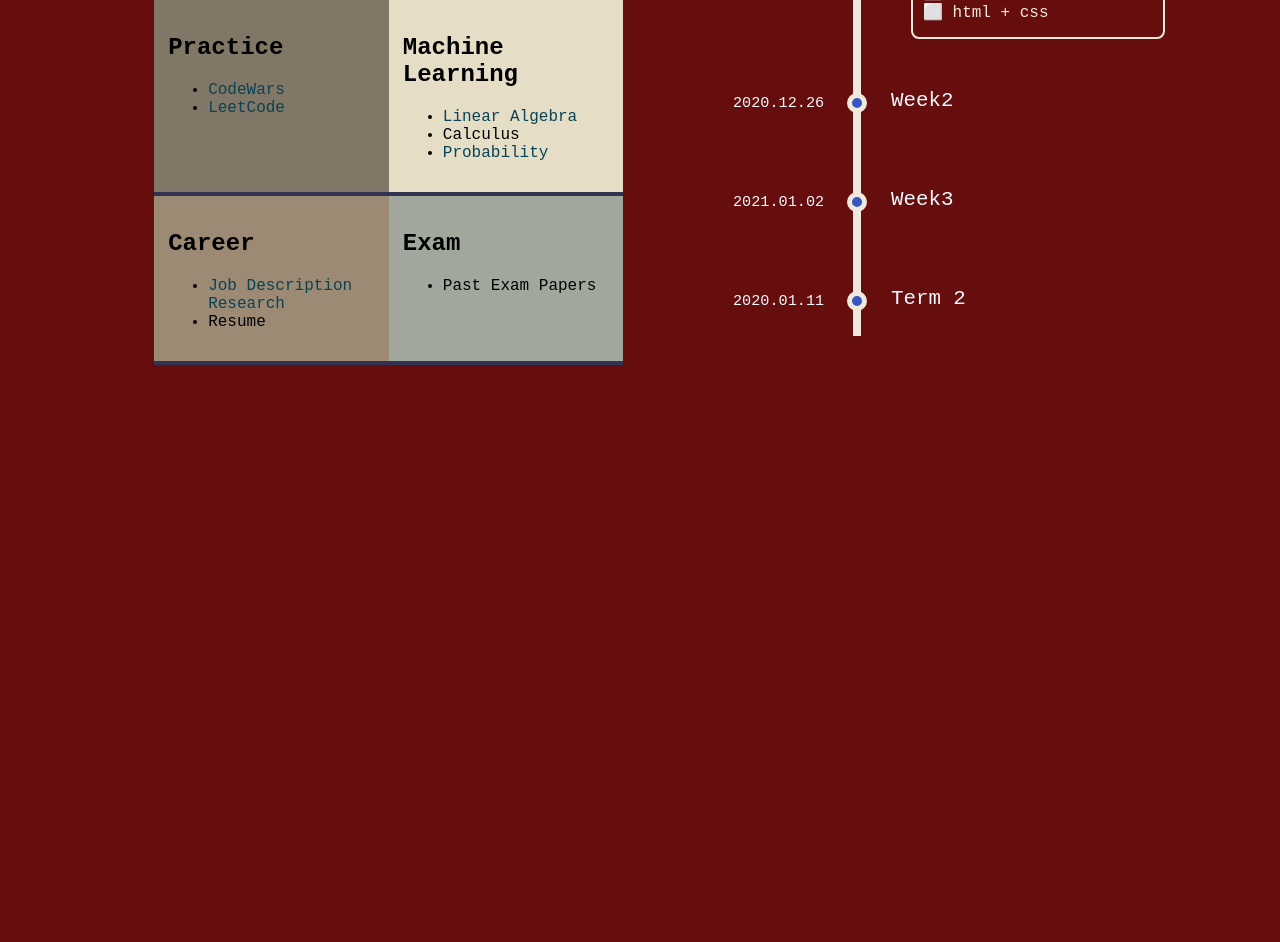
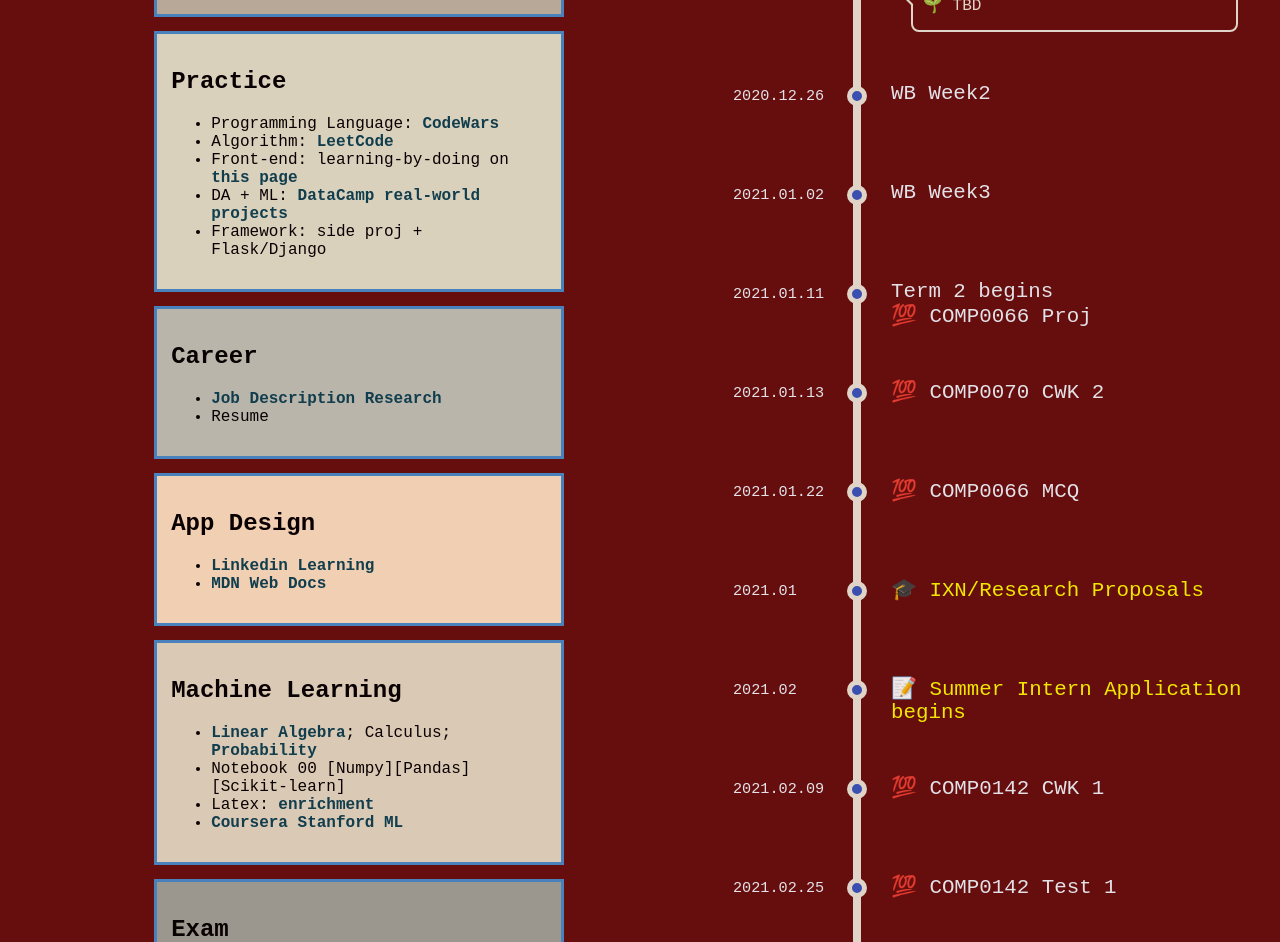
Before and after one commit to gearhere/cs-nutshell, a plain HTML site: page index.html in a window 1280 px wide. Shown: the part 365-1307 px from the top of the page. Before the commit the page ends 800 px from the top, so only its background shows below. Drawn offline with nearby package versions, Linux system fonts and the light colour scheme.

Commit message:
Add timeline for assignments

```diff
--- a/index.html
+++ b/index.html
@@ -4,30 +4,65 @@
     <link rel="stylesheet" type="text/css" href="style.css">
     <link rel="stylesheet" href="https://cdnjs.cloudflare.com/ajax/libs/font-awesome/4.7.0/css/font-awesome.min.css">
     <link rel="shortcut icon" type="image/ico" href="image/favicon.ico"/>
+    <script src="https://cdn.jsdelivr.net/npm/echarts@5.0.0/dist/echarts.min.js"></script>
     <title>CSNut</title>
 </head>
 
 <body>
     <div class="repo">
         <a href="https://github.com/gearhere/cs-nutshell">
-            <font color="white">
-                <i class="fa fa-github" style="font-size:30px"></i>&nbsp;&nbsp;CS in a Nutshell</font>
+            <font color="white" size="6">
+                <i class="fa fa-github" style="font-size:64px"></i>&nbsp;&nbsp;CS in a Nutshell</font>
         </a>
     </div>
 
     <div class="winterplan">
-        <h1><font color='white'>❄ Winter Break 👨‍💻</font></h1>
+        <h1><font color='white'>👨‍💻</font></h1>
     </div>
     <div class="wall">
-        <div class="plan">
+        <div class="topic">
             <div class="board">
                 <div class="section datastructure">
                     <h2>Data Structure</h2>
                     <ul>
                         <li>
-                            <a href="https://sp18.datastructur.es/">CS61B</a>
+                            Course: <a href="https://sp18.datastructur.es/"><b>CS61B</b></a>
                         </li>
-                        <li><a href="https://github.com/bat67/Fundamentals-of-Python-Data-Structures">Fundamentals Of Python: Data Structures</a></li>
+                        <li>
+                            Book: <a href="https://github.com/bat67/Fundamentals-of-Python-Data-Structures"><b><i>Fundamentals Of Python: Data Structures</i></b></a></li>
+                    </ul>
+                </div>
+
+                <div class="section practice">
+                    <h2>Practice</h2>
+                    <ul>
+                        <li>
+                            Programming Language: <a href="https://www.codewars.com/"><b>CodeWars</b></a>
+                        </li>
+                        <li>
+                            Algorithm: <a href="https://leetcode-cn.com/"><b>LeetCode</b></a>
+                        </li>
+                        <li>
+                            Front-end: learning-by-doing on <a href="https://github.com/gearhere/cs-nutshell/tree/gh-pages"><b>this page</b></a>
+                        </li>
+                        <li>
+                            DA + ML: <a href="https://learn.datacamp.com/projects"><b>DataCamp real-world projects</b></a>
+                        </li>
+                        <li>
+                            Framework: side proj + Flask/Django
+                        </li>
+                    </ul>
+                </div>
+
+                <div class="section career">
+                    <h2>Career</h2>
+                    <ul>
+                        <li>
+                            <a href="https://careers.google.com/jobs/"><b>Job Description Research</b></a>
+                        </li>
+                        <li>
+                            Resume
+                        </li>
                     </ul>
                 </div>
 
@@ -35,24 +70,10 @@
                     <h2>App Design</h2>
                     <ul>
                         <li>
-                            <a href="https://www.linkedin.com/learning">Linkedin Learning</a></li>
-                        <li>
-                            <a href="https://developer.mozilla.org/zh-CN/">MDN Web Docs</a>
-                        </li>
-                    </ul>
-                </div>
-            </div>
-            <div class="splitline"></div>
-
-            <div class="board">
-                <div class="section practice">
-                    <h2>Practice</h2>
-                    <ul>
-                        <li>
-                            <a href="https://www.codewars.com/">CodeWars</a>
+                            <a href="https://www.linkedin.com/learning"><b>Linkedin Learning</b></a>
                         </li>
                         <li>
-                            <a href="https://leetcode-cn.com/">LeetCode</a>
+                            <a href="https://developer.mozilla.org/zh-CN/"><b>MDN Web Docs</b></MDN></a>
                         </li>
                     </ul>
                 </div>
@@ -61,28 +82,18 @@
                     <h2>Machine Learning</h2>
                     <ul>
                         <li>
-                            <a href="http://cs229.stanford.edu/section/cs229-linalg.pdf">Linear Algebra</a>
+                            <a href="http://cs229.stanford.edu/section/cs229-linalg.pdf"><b>Linear Algebra</b></a>;
+                            Calculus;
+                            <a href="http://cs229.stanford.edu/section/cs229-prob.pdf"><b>Probability</b></a>
                         </li>
                         <li>
-                            Calculus
+                            Notebook 00 [Numpy][Pandas][Scikit-learn]
                         </li>
                         <li>
-                            <a href="http://cs229.stanford.edu/section/cs229-prob.pdf">Probability</a>
-                        </li>
-                    </ul>
-                </div>
-            </div>
-            <div class="splitline"></div>
-
-            <div class="board">
-                <div class="section career">
-                    <h2>Career</h2>
-                    <ul>
-                        <li>
-                            <a href="https://careers.google.com/jobs/">Job Description Research</a>
+                            Latex: <a href="https://moodle.ucl.ac.uk/"><b>enrichment</b></a>
                         </li>
                         <li>
-                            Resume
+                            <a href="https://www.coursera.org/learn/machine-learning"><b>Coursera Stanford ML</b></a>
                         </li>
                     </ul>
                 </div>
@@ -94,8 +105,12 @@
                     </ul>
                 </div>
             </div>
-            <div class="splitline"></div>
 
+            <!-- <div class="splitline"></div> -->
+            <!-- <div id="main" class="kg" style="width:650px;height:400px; margin-top: 50px;"></div>
+            <script type="text/javascript">
+                document.write("<scr"+"ipt src='kg.js'></scr"+"ipt>");
+            </script> -->
         </div>
 
         <div class="middle"></div>
@@ -106,15 +121,13 @@
                 <li class='work'>
                     <input class='radio' id='work1' name='works' type='radio' checked>
                     <div class="relative">
-                        <label for='work1'>Week 1</label>
+                        <label for='work1'>WB Week 1</label>
                         <span class='date'>2020.12.18</span>
                         <span class='circle'></span>
                     </div>
                     <div class='content'>
                         <p>
-                            ⬜ CS61B<br>
-                            ⬜ Python Datastructure<br>
-                            ⬜ html + css
+                            🌱 TBD
                         </p>
                     </div>
                 </li>
@@ -122,14 +135,12 @@
                 <li class='work'>
                     <input class='radio' id='work2' name='works' type='radio'>
                     <div class="relative">
-                        <label for='work2'>Week2</label>
+                        <label for='work2'>WB Week2</label>
                         <span class='date'>2020.12.26</span>
                         <span class='circle'></span>
                     </div>
                     <div class='content'>
                         <p>
-                            ⬜ Leetcode Plan & Repo<br>
-                            ⬜ javascripte
                         </p>
                     </div>
                 </li>
@@ -137,13 +148,12 @@
                 <li class='work'>
                     <input class='radio' id='work3' name='works' type='radio'>
                     <div class="relative">
-                        <label for='work3'>Week3</label>
+                        <label for='work3'>WB Week3</label>
                         <span class='date'>2021.01.02</span>
                         <span class='circle'></span>
                     </div>
                     <div class='content'>
                         <p>
-                            ⬜ TBD<br>
                         </p>
                     </div>
                 </li>
@@ -151,8 +161,126 @@
                 <li class='work'>
                     <input class='radio' id='work4' name='works' type='radio'>
                     <div class="relative">
-                        <label for='work4'>Term 2</label>
-                        <span class='date'>2020.01.11</span>
+                        <label for='work4'>Term 2 begins<br>💯 COMP0066 Proj</label>
+                        <span class='date'>2021.01.11</span>
+                        <span class='circle'></span>
+                    </div>
+                    <div class='content'>
+                        <p>
+                        </p>
+                    </div>
+                </li>
+
+                <li class='work'>
+                    <input class='radio' id='work5' name='works' type='radio'>
+                    <div class="relative">
+                        <label for='work5'>💯 COMP0070 CWK 2</label>
+                        <span class='date'>2021.01.13</span>
+                        <span class='circle'></span>
+                    </div>
+                    <div class='content'>
+                        <p>
+                        </p>
+                    </div>
+                </li>
+
+                <li class='work'>
+                    <input class='radio' id='work6' name='works' type='radio'>
+                    <div class="relative">
+                        <label for='work6'>💯 COMP0066 MCQ</label>
+                        <span class='date'>2021.01.22</span>
+                        <span class='circle'></span>
+                    </div>
+                    <div class='content'>
+                        <p>
+                        </p>
+                    </div>
+                </li>
+
+                <li class='work'>
+                    <input class='radio' id='work9' name='works' type='radio'>
+                    <div class="relative">
+                        <label for='work9'>🎓 <font color="yellow">IXN/Research Proposals</font></label>
+                        <span class='date'>2021.01</span>
+                        <span class='circle'></span>
+                    </div>
+                    <div class='content'>
+                        <p>
+                        </p>
+                    </div>
+                </li>
+
+                <li class='work'>
+                    <input class='radio' id='work10' name='works' type='radio'>
+                    <div class="relative">
+                        <label for='work10'>📝 <font color="yellow">Summer Intern Application begins</font></label>
+                        <span class='date'>2021.02</span>
+                        <span class='circle'></span>
+                    </div>
+                    <div class='content'>
+                        <p>
+                        </p>
+                    </div>
+                </li>
+
+                <li class='work'>
+                    <input class='radio' id='work11' name='works' type='radio'>
+                    <div class="relative">
+                        <label for='work11'>💯 COMP0142 CWK 1</label>
+                        <span class='date'>2021.02.09</span>
+                        <span class='circle'></span>
+                    </div>
+                    <div class='content'>
+                        <p>
+                        </p>
+                    </div>
+                </li>
+
+                <li class='work'>
+                    <input class='radio' id='work12' name='works' type='radio'>
+                    <div class="relative">
+                        <label for='work12'>💯 COMP0142 Test 1</label>
+                        <span class='date'>2021.02.25</span>
+                        <span class='circle'></span>
+                    </div>
+                    <div class='content'>
+                        <p>
+                        </p>
+                    </div>
+                </li>
+
+                <li class='work'>
+                    <input class='radio' id='work13' name='works' type='radio'>
+                    <div class="relative">
+                        <label for='work13'>💯 COMP0142 CWK 2</label>
+                        <span class='date'>2021.03.24</span>
+                        <span class='circle'></span>
+                    </div>
+                    <div class='content'>
+                        <p>
+                        </p>
+                    </div>
+                </li>
+
+                <li class='work'>
+                    <input class='radio' id='work14' name='works' type='radio'>
+                    <div class="relative">
+                        <label for='work14'>💯 COMP0142 Test 2</label>
+                        <span class='date'>2021.03.25</span>
+                        <span class='circle'></span>
+                    </div>
+                    <div class='content'>
+                        <p>
+                        </p>
+                    </div>
+                </li>
+
+
+                <li class='work'>
+                    <input class='radio' id='work15' name='works' type='radio'>
+                    <div class="relative">
+                        <label for='work15'>💯 COMP0022 Exam<br>💯 COMP0070 Exam</label>
+                        <span class='date'>2021.05.01</span>
                         <span class='circle'></span>
                     </div>
                     <div class='content'>
--- a/style.css
+++ b/style.css
@@ -6,6 +6,7 @@ body {
     background-color: rgb(102, 13, 13);
     margin: auto;
     /* color: #eee9dc; */
+    opacity: 0.9;
 }
 
 .repo {
@@ -35,10 +36,9 @@ div {
     display: flex;
 }
 
-.plan {
+.topic {
     width: 45%;
     margin-left: 10%;
-    /* background-color: aqua; */
 }
 
 .middle {
@@ -46,14 +46,19 @@ div {
 }
 
 .board {
-    display:flex;
+    display: flex-box;
     padding-left: 5%;
     padding-right: 5%;
 }
 
 .section {
-    width: 50%;
+    width: 80%;
+    margin-bottom: 3%;
     padding: 3%;
+    border-width: 3px;
+    border-radius: 0px;
+    border-color: rgb(69, 142, 206);
+    border-style: solid;
 }
 
 .splitline {
@@ -68,20 +73,20 @@ div {
     background-color: rgba(200, 201, 183, 0.918);
 }
 
+.practice {
+    background-color: rgb(231, 231, 209);
+}
+
+.career {
+    background-color: rgba(214, 238, 224, 0.836);
+}
+
 .app {
     background-color: bisque;
 }
 
-.practice {
-    background-color: rgb(128, 119, 102);
-}
-
 .ml {
     background-color: rgba(245, 245, 220, 0.897);
-}
-
-.career {
-    background-color: rgba(168, 163, 138, 0.836);
 }
 
 .exam {
@@ -202,7 +207,7 @@ background: #f98262;
 .radio:checked ~ .content {
 max-height: 180px;
 border-color: #eee9dc;
-margin-right: 30%;
+margin-right: 10%;
 transform: translateX(20px);
 transition: max-height 0.4s linear, border-color 0.5s linear, transform 0.2s linear;
 }
```
